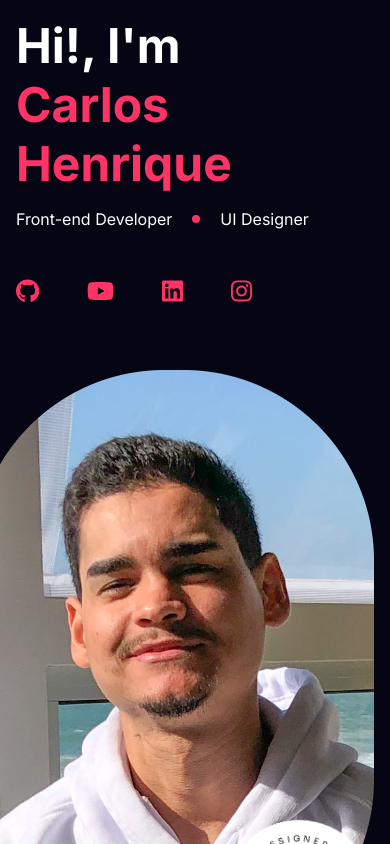
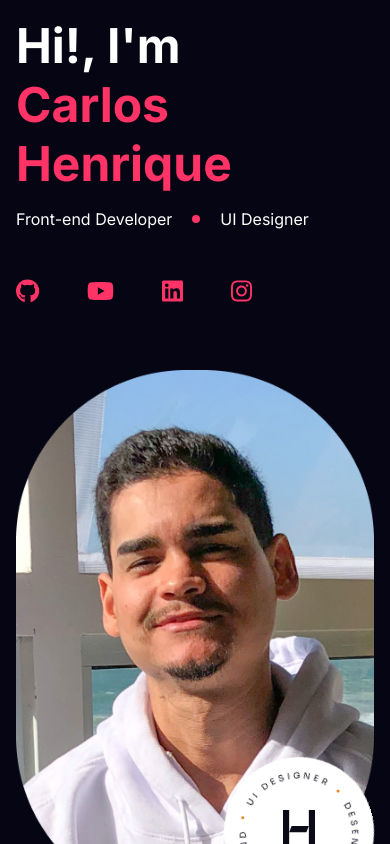
Before and after one commit to henriquesouzadev/portfolio, a Next.js app: page / in a window 390 px wide. Built offline with nearby package versions, Linux system fonts and the light colour scheme.

Commit message:
ajuste tamanho imagem mobile

```diff
--- a/src/app/page.module.scss
+++ b/src/app/page.module.scss
@@ -87,6 +87,10 @@
   .illustration {
     margin-top: 4rem;
   }
+  .illustration__img {
+    width: 100%;
+    height: auto;
+  }
 
   .label__container {
     right: 0;
```
